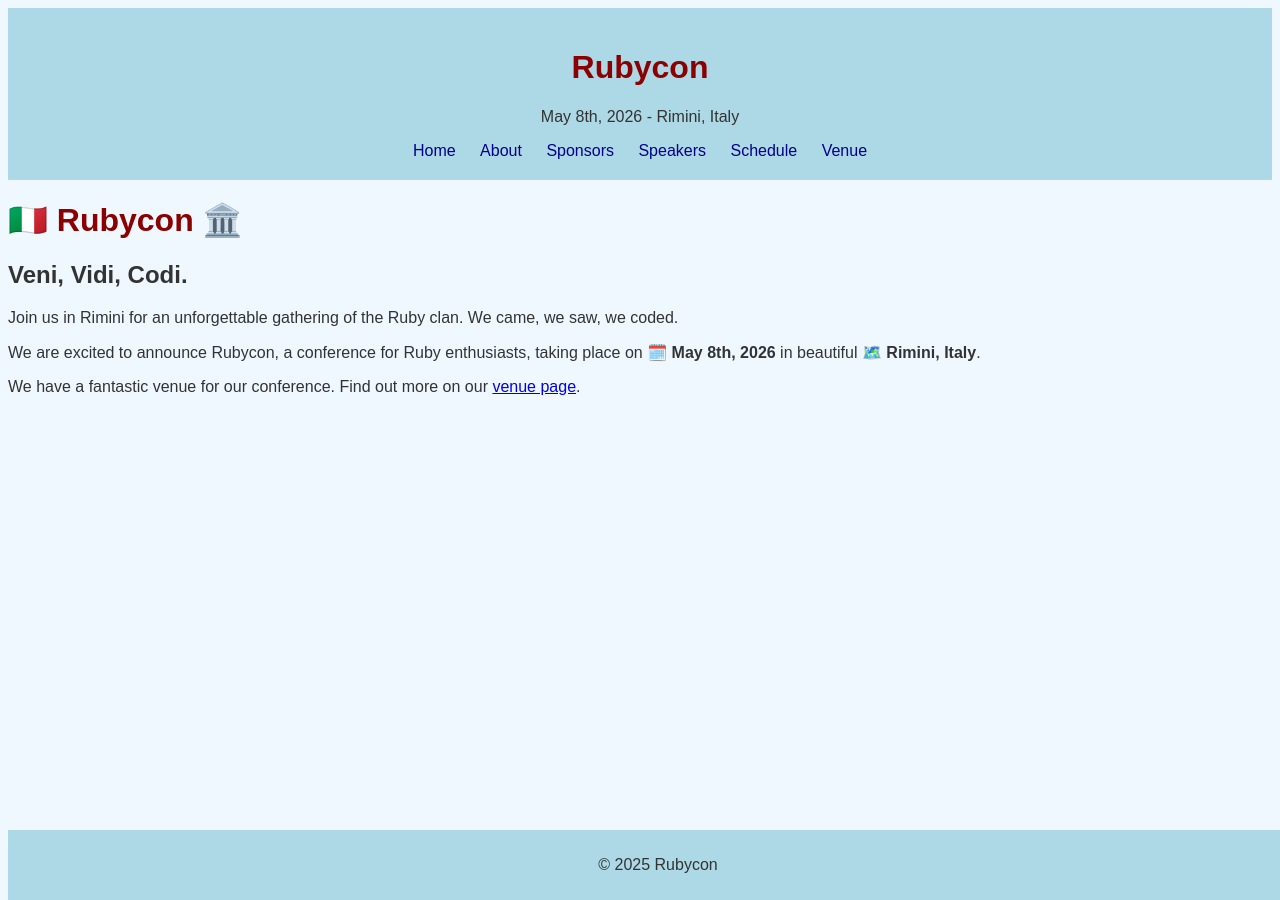
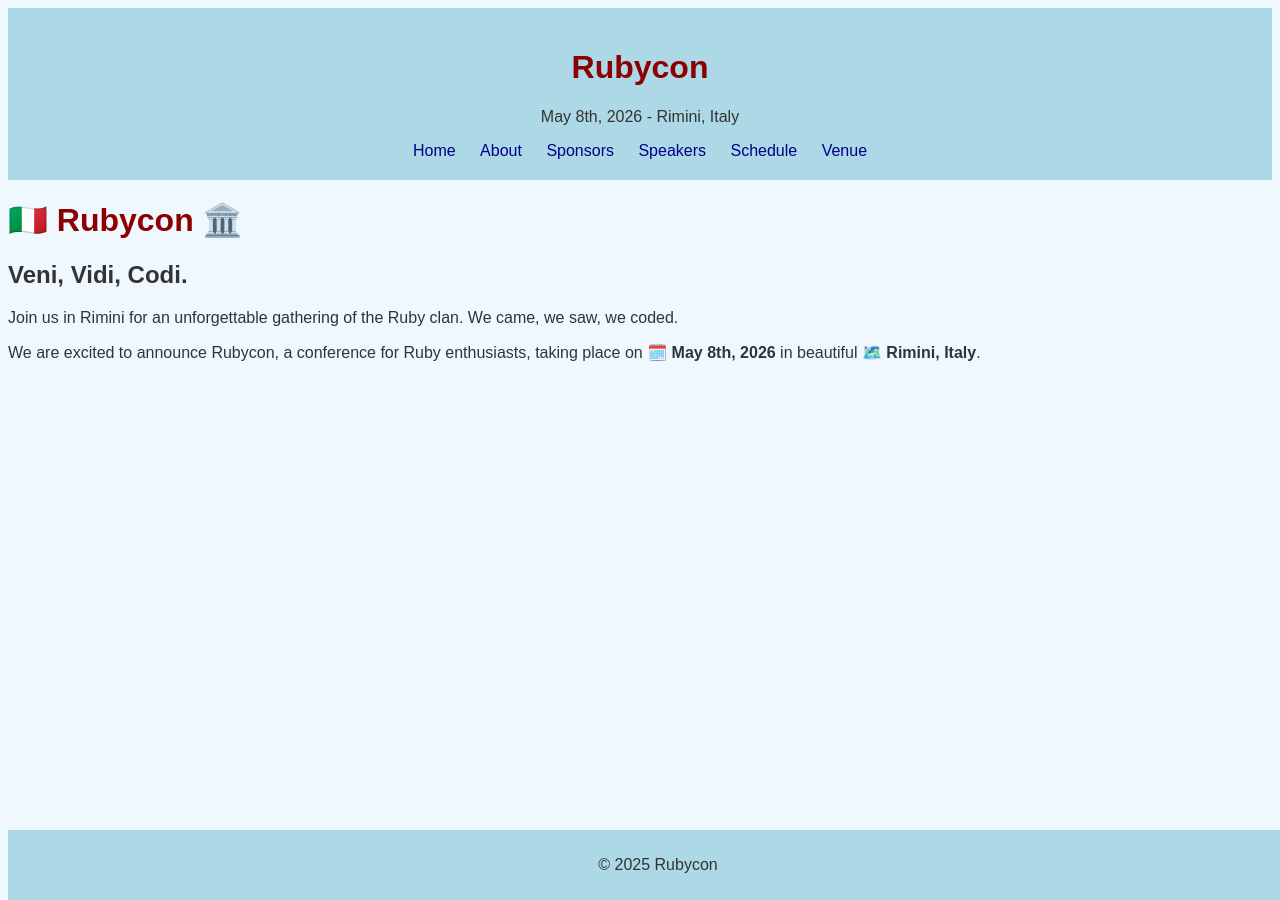
Before and after one commit to palladius/rubycon.it, a Jekyll site: the page built from rubycon.it/index.markdown, in a window 1280 px wide. Built offline with Jekyll 4.4.1, drawn with Linux system fonts in a browser that asks for light colours.

Commit message:
refactor: remove venue page link from index

```diff
--- a/rubycon.it/index.markdown
+++ b/rubycon.it/index.markdown
@@ -9,5 +9,3 @@ layout: default
 Join us in Rimini for an unforgettable gathering of the Ruby clan. We came, we saw, we coded.
 
 We are excited to announce Rubycon, a conference for Ruby enthusiasts, taking place on **🗓️ {{ site.event.date }}** in beautiful **🗺️ {{ site.event.location }}**.
-
-We have a fantastic venue for our conference. Find out more on our [venue page](./venue).
```
